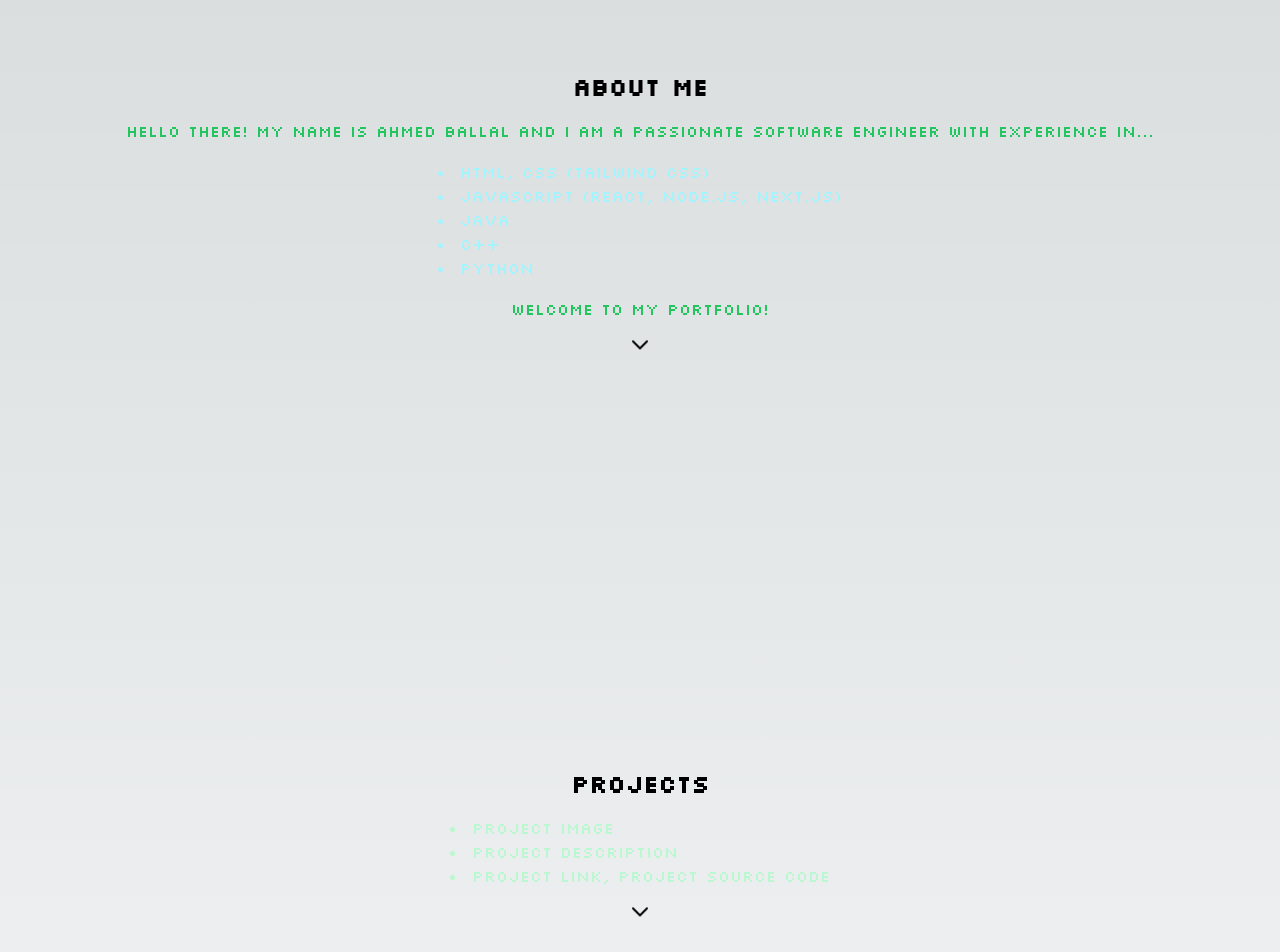
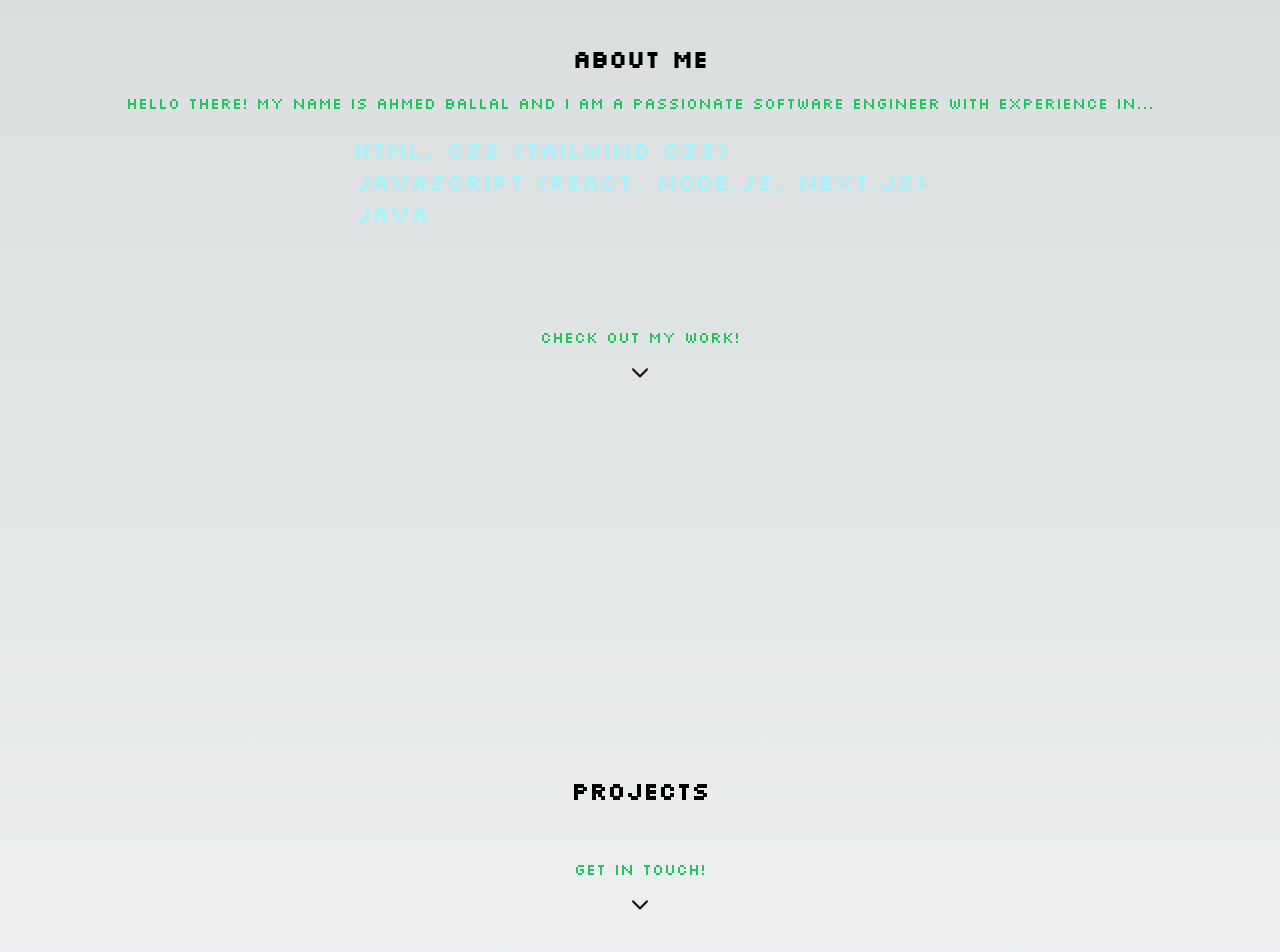
Before and after one commit to aballal-source/portfolio, a Next.js app in the folder my-portfolio/: page / in a window 1280 px wide. Shown: the part 180-1132 px from the top of the page. Built offline with nearby package versions, Linux system fonts and the light colour scheme.

Commit message:
Style: Page

```diff
--- a/my-portfolio/src/app/Landing.tsx
+++ /dev/null
@@ -1 +0,0 @@
-// Landing Page (Landing.tsx)
--- a/my-portfolio/src/app/globals.css
+++ b/my-portfolio/src/app/globals.css
@@ -39,3 +39,44 @@ nav {
   top: 0;
   z-index: 10; /* Adjusting the z-index so that nav is in the forefront, and other element's, specifically the dropdown arrow, do not overflow into the navbar*/
 }
+
+.skills-wrapper {
+  /* flex-direction: column;
+  align-items: flex-start; */
+  display: flex;
+  flex-direction: column;
+}
+
+.skill {
+  height: 4vh;
+  /* display: grid; */
+  /* place-items: start; */
+  /* width: 100%; */
+  animation: typing 2s steps(32) forwards, blink .5s step-end infinite alternate;
+  /* white-space: pre-line; */
+  overflow: hidden;
+  border-right: 2px solid;
+  font-size: 1.5em;
+  opacity: 0; /* Initially set opacity to 0 */
+}
+
+@keyframes typing {
+  from {
+    width: 0;
+    opacity: 0;
+  }
+  to {
+    width: 100%;
+    opacity: 50; /* Make the skill visible when animation starts */
+  }
+}
+
+@keyframes blink {
+  50% {
+    border-color: rgb(var(--background-end-rgb));
+  }
+}
+  .skill[data-not-last="true"] {
+    animation: typing 2s steps(32) forwards;
+    border-right: none;
+  }
--- a/my-portfolio/src/app/layout.tsx
+++ b/my-portfolio/src/app/layout.tsx
@@ -8,8 +8,8 @@ const silkscreen = Silkscreen({
  })
 
 export const metadata: Metadata = {
-  title: 'Ahmed Ballal - Software Engineering Portfolio',
-  description: 'Ahmed Ballal Portfolio',
+  title: 'Ahmed Ballal',
+  description: 'Personal Software Engineering Portfolio',
 }
 
 export default function RootLayout({
--- a/my-portfolio/src/app/page.tsx
+++ b/my-portfolio/src/app/page.tsx
@@ -1,15 +1,16 @@
-import Head from "next/head"
 import Navbar from "./Navbar"
+
+const skillsList = [
+  "HTML, CSS (Tailwind CSS)",
+  "JavaScript (React, Node.js, Next.js)",
+  "Java",
+  "C++",
+  "Python",
+];
 
 export default function Home() {
   return (
     <div>
-      <Head>
-        <title>Ahmed Ballal</title>
-        <meta name="description" content="Personal Software Engineering Portfolio" />
-      </Head>
-
-      {/* Navigation Bar */}
       <Navbar />
 
       {/* Main Content */}
@@ -18,27 +19,40 @@ export default function Home() {
         <section id="about-section" className="mb-8">
           <h2 className="text-2xl font-bold mb-4">About Me</h2>
           <p className="text-green-500"> Hello there! My name is Ahmed Ballal and I am a passionate software engineer with experience in...</p>
-          {/* */}
+          {/* Separator */}
           <div className="border-b mb-4"></div>
 
-          <ul className="text-cyan-200 list-disc list-inside">
-            <li>HTML, CSS (Tailwind CSS)</li>
-            <li>JavaScript (React, Node.js, Next.js)</li>
-            <li>Java</li>
-            <li>C++</li>
-            <li>Python</li>
-          </ul>
-          {/* */}
+          {/* Skills List */}
+            <div className="text-cyan-200 list-disc list-inside mb-4">
+              <div className="skill-wrapper">
+                <div className="skill" data-not-last="true" style={{ animationDelay: `1s`}}>HTML, CSS (Tailwind CSS)</div>
+                <div className="skill" data-not-last="true" style={{ animationDelay: `3s`}}>JavaScript (React, Node.js, Next.js)</div>
+                <div className="skill" data-not-last="true" style={{ animationDelay: `5s`}}>Java</div>
+                <div className="skill" data-not-last="true" style={{ animationDelay: `6s`}}>C++</div>
+                <div className="skill" style={{ animationDelay: `7s`}}>Python</div>
+              </div>
+            </div>
+
+          {/* Separator */}
           <div className="border-b mb-4"></div>
 
-          <p className="text-green-500"> Welcome to my portfolio!</p>
-          {/* */}
+          {/* Call to Action */}
+          <p className="text-green-500"> Check out my work!</p>
+          {/* Separator */}
           <div className="border-b mb-4"></div>
 
-          {/* Projects section button */}
-          <a href="#projects-section" className="animate-bounce mb-2 transition-all duration-300 ease-in-out hover:border-b hover:text-green-400 hover:brightness-125">
-            <svg xmlns="http://www.w3.org/2000/svg" fill="none" viewBox="0 0 24 24" stroke="currentColor" className="w-6 h-6">
-              <path strokeLinecap="round" strokeLinejoin="round" strokeWidth="2" d="M19 9l-7 7-7-7"></path>
+          {/* Button Nav to Projects section */}
+          <a
+            href="#projects-section"
+            className="animate-bounce mb-2 transition-all duration-300 ease-in-out hover:border-b hover:text-green-400 hover:brightness-125">
+            <svg
+              xmlns="http://www.w3.org/2000/svg"
+              fill="none"
+              viewBox="0 0 24 24"
+              stroke="currentColor"
+              className="w-6 h-6"
+            >
+                <path strokeLinecap="round" strokeLinejoin="round" strokeWidth="2" d="M19 9l-7 7-7-7"></path>
             </svg>
           </a>
 
@@ -48,20 +62,30 @@ export default function Home() {
         {/* Projects Section */}
         <section id="projects-section" className="mb-8">
           <h2 className="text-2xl font-bold mb-4">Projects</h2>
+
           {/* Display projects here */}
-            <ul className="text-green-200 list-disc list-inside">
-              <li>Project image</li>
-              <li>Project description</li>
-              <li>Project link, Project source code</li>
-            </ul>
 
-            {/* */}
+
+            {/* Separators */}
+          <div className="border-b mb-4"></div>
           <div className="border-b mb-4"></div>
 
-        {/* Projects section button */}
-        <a href="#contact-section" className="animate-bounce mb-2 transition-all duration-300 ease-in-out hover:border-b hover:text-green-400 hover:brightness-125">
-          <svg xmlns="http://www.w3.org/2000/svg" fill="none" viewBox="0 0 24 24" stroke="currentColor" className="w-6 h-6">
-            <path strokeLinecap="round" strokeLinejoin="round" strokeWidth="2" d="M19 9l-7 7-7-7"></path>
+          <p className="text-green-500"> Get in touch!</p>
+          {/* Separator */}
+          <div className="border-b mb-4"></div>
+
+        {/* Button Nav to Contact section button */}
+        <a
+          href="#contact-section"
+          className="animate-bounce mb-2 transition-all duration-300 ease-in-out hover:border-b hover:text-green-400 hover:brightness-125">
+          <svg
+            xmlns="http://www.w3.org/2000/svg"
+            fill="none"
+            viewBox="0 0 24 24"
+            stroke="currentColor"
+            className="w-6 h-6"
+          >
+              <path strokeLinecap="round" strokeLinejoin="round" strokeWidth="2" d="M19 9l-7 7-7-7"></path>
           </svg>
         </a>
         </section>
@@ -71,10 +95,10 @@ export default function Home() {
         <section id="contact-section" className="mb-8">
           <h2 className="text-2xl font-bold mb-4">Contact</h2>
           {/* Display contact info here */}
-            <ul className="text-green-200 list-disc list-inside">
-              <li>link to all relevant socials</li>
-              <li>include a contact form</li>
-            </ul>
+            <div className="text-green-200 list-none list-inside">
+              <li>resume available upon request</li>
+              <li>Send me an email or message me on LinkedIn</li>
+            </div>
         </section>
       </main>
 
```
